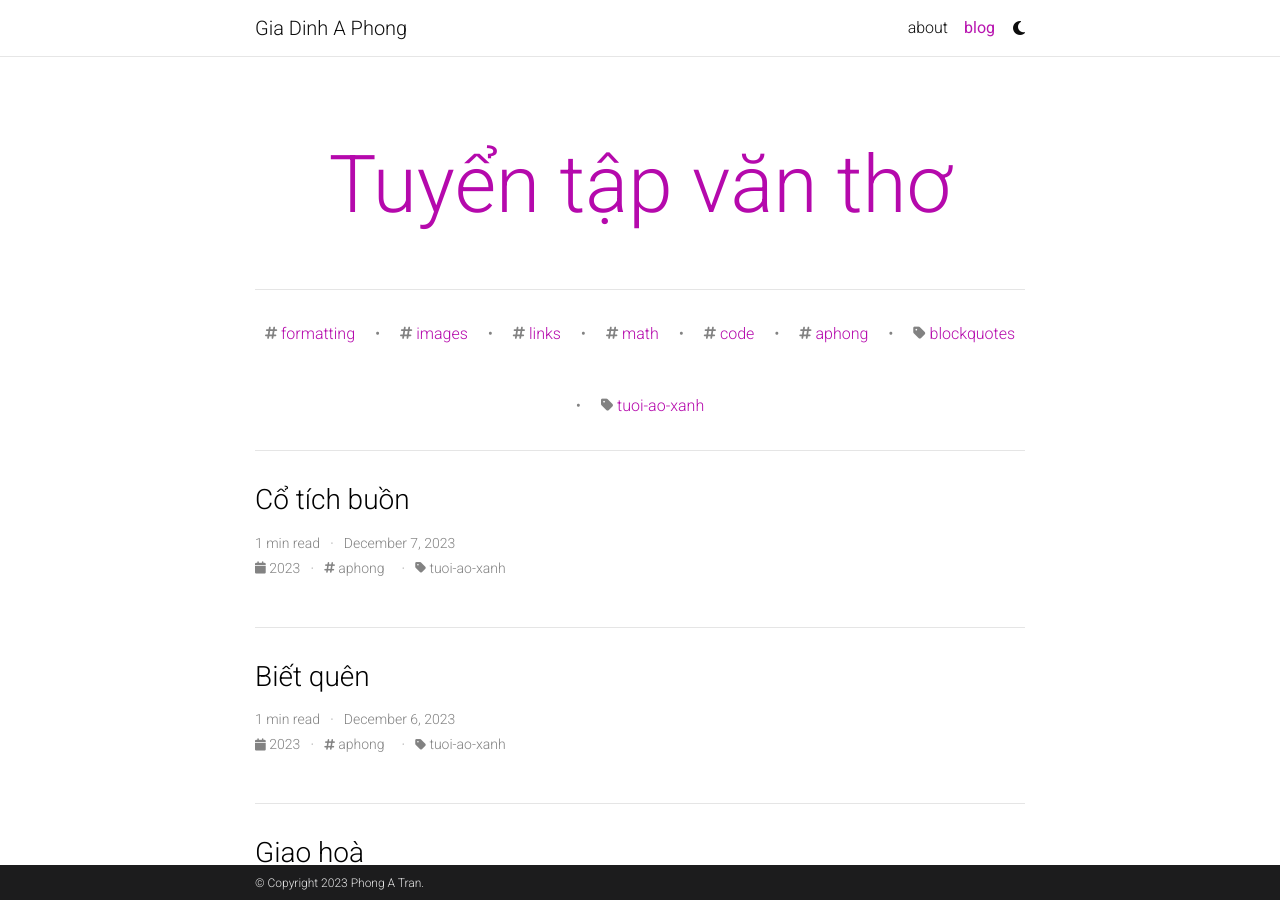
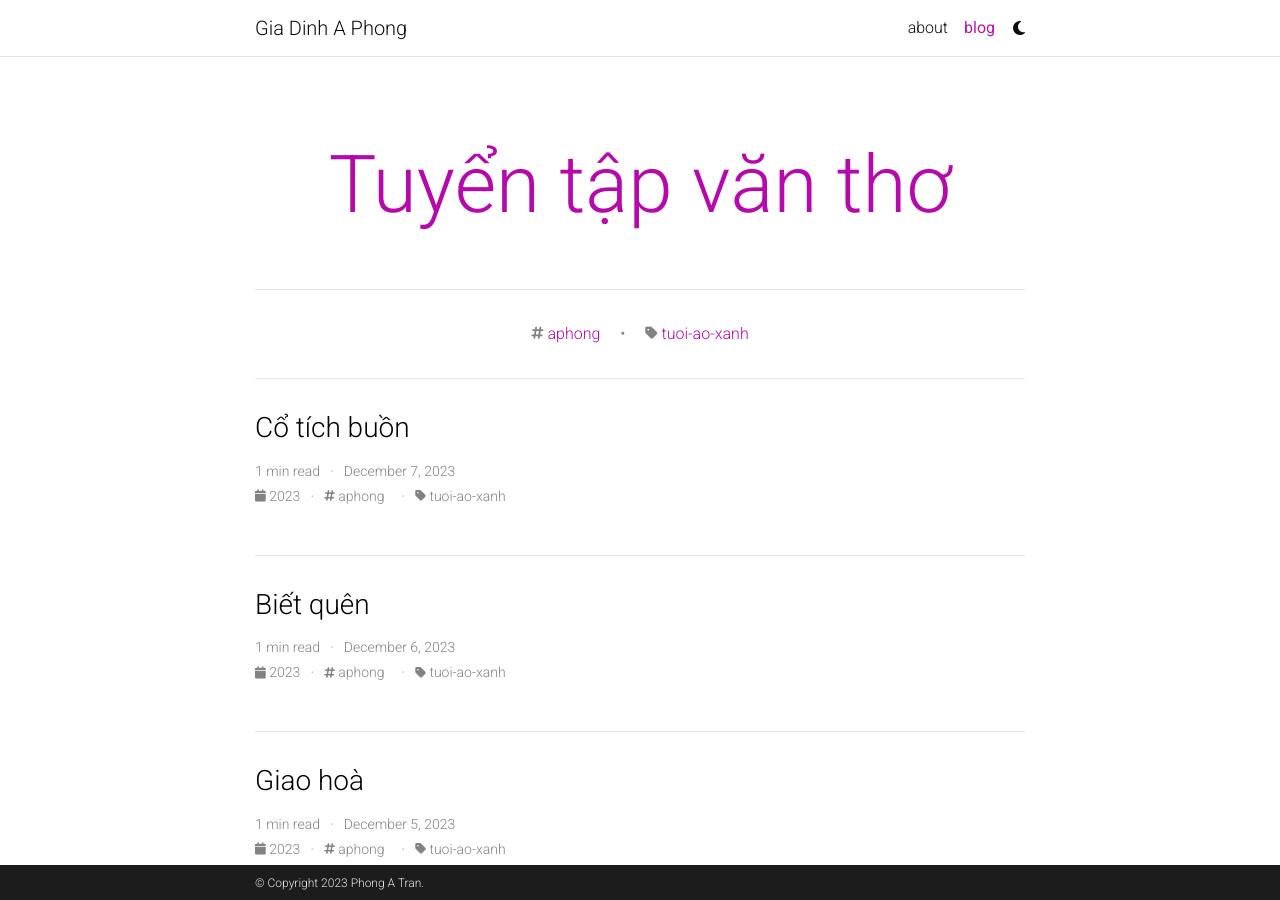
Before and after one commit to giadinhaphong/giadinhaphong.github.io, a Jekyll site: the page built from blog/index.html, in a window 1280 px wide and 900 px high. Built offline with Jekyll 4.4.1, drawn with Linux system fonts in a browser that asks for light colours; the list of posts is cut into pages by our own code; comment, search, counter and statistics services are not loaded; a style sheet for code colours, icons or effects is not loaded; part of the change alters nothing that is shown.

Commit message:
Remove redundant tags and categories

```diff
--- a/_config.yml
+++ b/_config.yml
@@ -259,8 +259,8 @@ jekyll-archives:
     tag: '/blog/tag/:name/'
     category: '/blog/category/:name/'
 
-display_tags: ['formatting', 'images', 'links', 'math', 'code', 'aphong'] # these tags will be displayed on the front page of your blog
-display_categories: ['blockquotes', 'tuoi-ao-xanh'] # these categories will be displayed on the front page of your blog
+display_tags: ['aphong'] # these tags will be displayed on the front page of your blog
+display_categories: ['tuoi-ao-xanh'] # these categories will be displayed on the front page of your blog
 
 # -----------------------------------------------------------------------------
 # Jekyll Scholar
```
